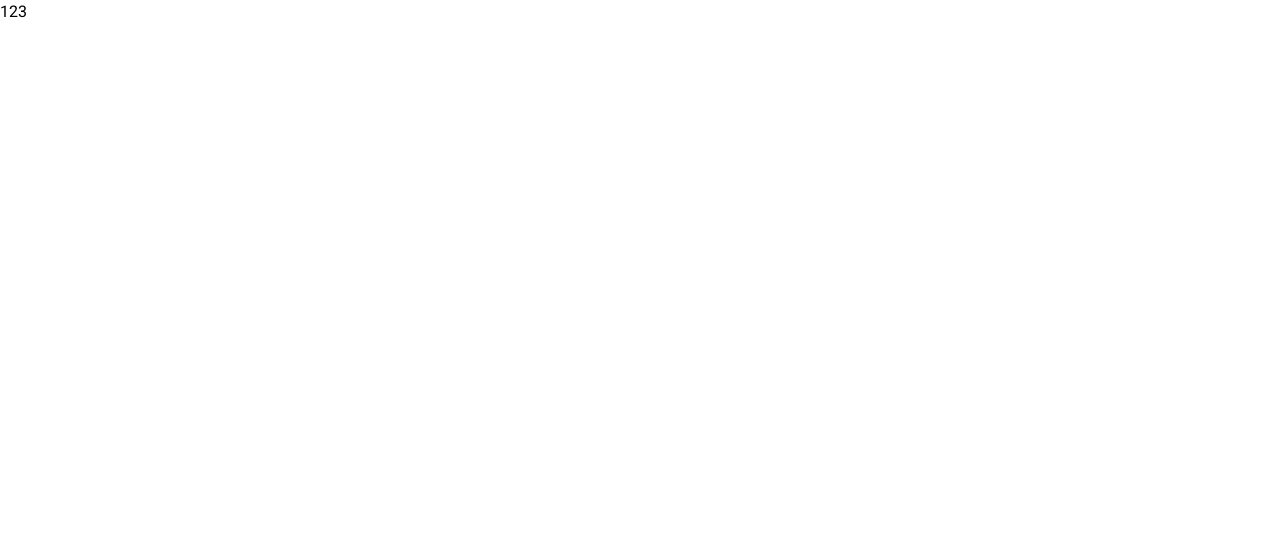
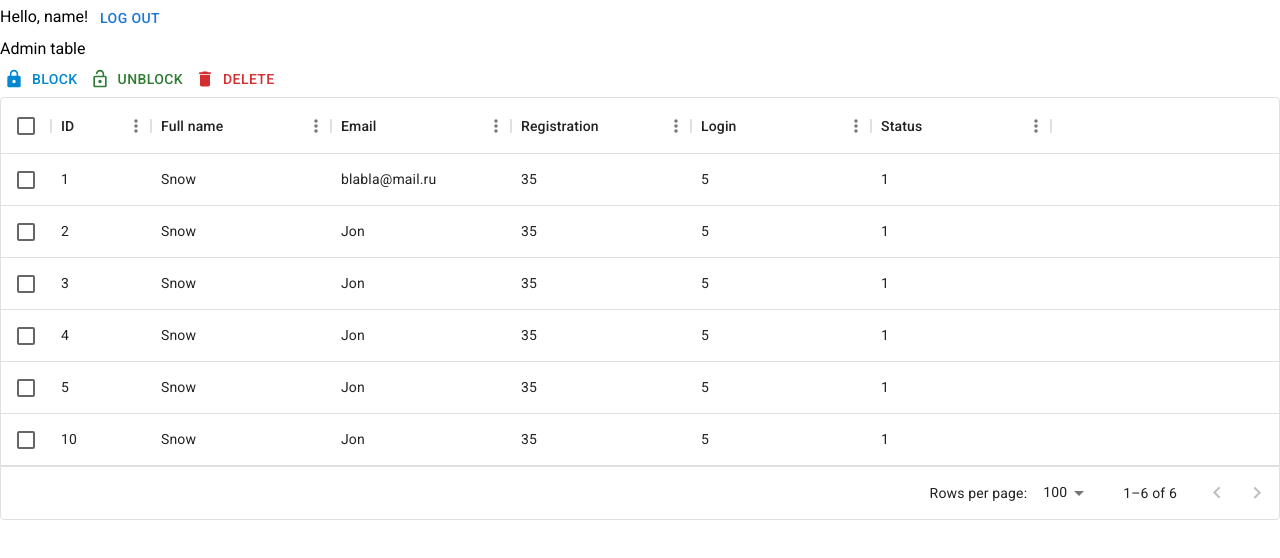
Before and after one commit to itsannaw/login-table, a React (Vite) app: page /admin-table in a window 1280 px wide. Shown: the top 558 px of the page. Built offline with nearby package versions, Linux system fonts and the light colour scheme.

Commit message:
Added table admin panel

```diff
--- a/package.json
+++ b/package.json
@@ -13,7 +13,9 @@
     "@emotion/react": "^11.11.1",
     "@emotion/styled": "^11.11.0",
     "@fontsource/roboto": "^5.0.8",
+    "@mui/icons-material": "^5.14.12",
     "@mui/material": "^5.14.12",
+    "@mui/x-data-grid": "^6.16.1",
     "react": "^18.2.0",
     "react-dom": "^18.2.0",
     "react-router-dom": "^6.16.0"
--- a/src/App.jsx
+++ b/src/App.jsx
@@ -2,7 +2,7 @@ import { Routes, Route } from "react-router-dom";
 import Login from "./pages/Login";
 import Registration from "./pages/Registration";
 import NotFound from "./pages/NotFound";
-import Table from "./pages/Table";
+import AdminTable from "./pages/Table";
 
 const App = () => {
   return (
@@ -10,7 +10,7 @@ const App = () => {
       <Routes>
         <Route path="/" element={<Login />} />
         <Route path="/registration" element={<Registration />} />
-        <Route path="/admin-table" element={<Table />} />
+        <Route path="/admin-table" element={<AdminTable />} />
         <Route path="*" element={<NotFound />} />
       </Routes>
     </>
--- a/src/pages/Table.jsx
+++ b/src/pages/Table.jsx
@@ -1,5 +1,64 @@
-const Table = () => {
-  return <div>123</div>;
+import { Button } from "@mui/material";
+import { DataGrid } from "@mui/x-data-grid";
+import DeleteIcon from "@mui/icons-material/Delete";
+import LockOpenIcon from "@mui/icons-material/LockOpen";
+import LockIcon from "@mui/icons-material/Lock";
+
+const columns = [
+  { field: "id", headerName: "ID", width: 100 },
+  { field: "Name", headerName: "Full name", width: 180 },
+  { field: "Email", headerName: "Email", width: 180 },
+  { field: "Registration", headerName: "Registration", width: 180 },
+  { field: "Login", headerName: "Login", width: 180 },
+  { field: "Status", headerName: "Status", width: 180 },
+];
+
+const rows = [
+  {
+    id: 1,
+    Name: "Snow",
+    Email: "blabla@mail.ru",
+    Registration: 35,
+    Login: 5,
+    Status: 1,
+  },
+  { id: 2, Name: "Snow", Email: "Jon", Registration: 35, Login: 5, Status: 1 },
+  { id: 3, Name: "Snow", Email: "Jon", Registration: 35, Login: 5, Status: 1 },
+  { id: 4, Name: "Snow", Email: "Jon", Registration: 35, Login: 5, Status: 1 },
+  { id: 5, Name: "Snow", Email: "Jon", Registration: 35, Login: 5, Status: 1 },
+  { id: 10, Name: "Snow", Email: "Jon", Registration: 35, Login: 5, Status: 1 },
+];
+
+const AdminTable = () => {
+  return (
+    <div className="flex flex-col justify-between mx-auto">
+      <div className="flex justify-end items-center gap-[50px] mr-[20px] mt-[20px]">
+        <span>Hello, name!</span> <Button variant="text">Log out</Button>
+      </div>
+      <div className="flex flex-col justify-center border max-w-[1400px] mx-auto border-sky-950 p-[15px] mt-[30px] rounded-lg shadow-lg shadow-blue-500/50">
+        <div className="flex justify-center items-center mt-[5px]">
+          <span className="font-semibold text-[40px]">Admin table</span>
+        </div>
+        <div className="flex justify-end gap-[8px]">
+          <Button color="info" startIcon={<LockIcon />}>
+            Block
+          </Button>
+          <Button color="success" startIcon={<LockOpenIcon />}>
+            Unblock
+          </Button>
+          <Button color="error" startIcon={<DeleteIcon />}>
+            Delete
+          </Button>
+        </div>
+        <div
+          className="flex justify-center mx-auto mt-[20px]"
+          style={{ width: "100%" }}
+        >
+          <DataGrid rows={rows} columns={columns} checkboxSelection />
+        </div>
+      </div>
+    </div>
+  );
 };
 
-export default Table;
+export default AdminTable;
```
Also changed, not shown: 1 other file (tests, documents, lock files or other folders).
